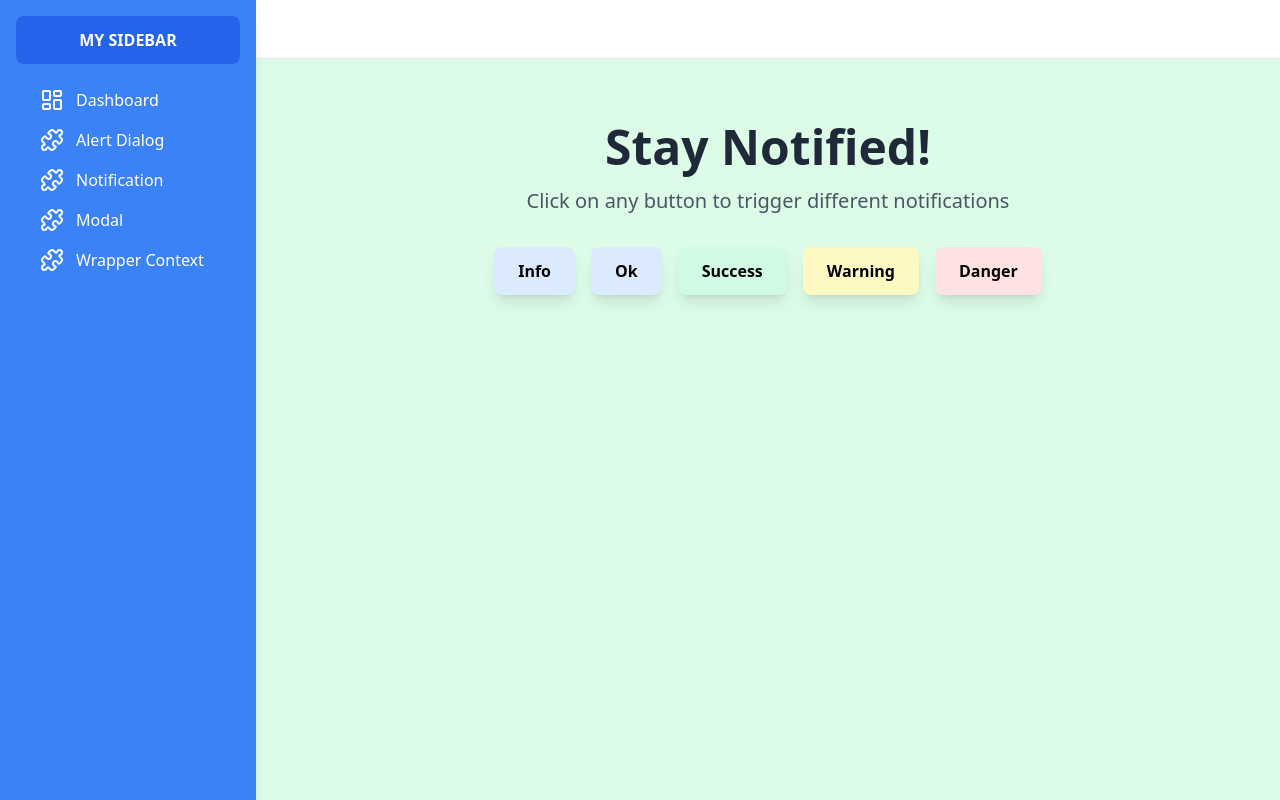
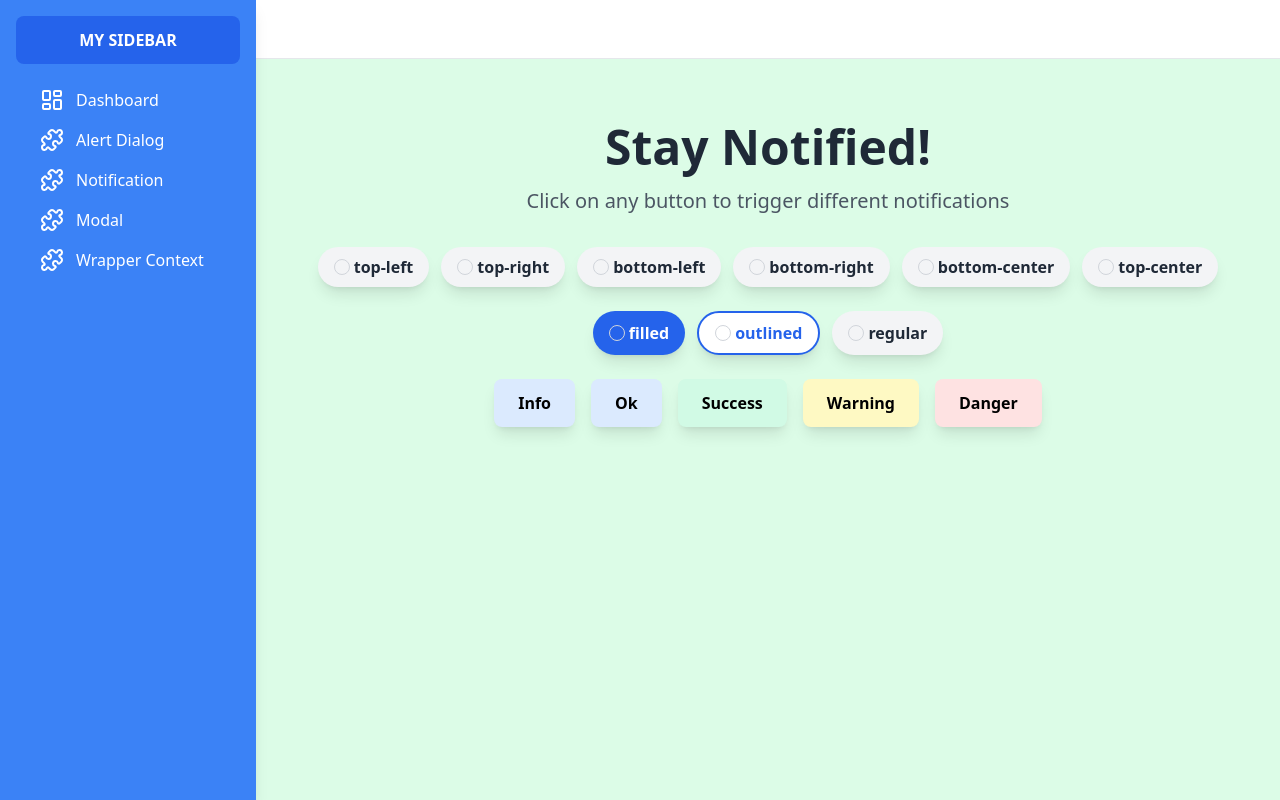
Before and after one commit to steverova/tailwind-feedback-components, a React (Vite) app: page /notification in a window 1280 px wide. Built offline with nearby package versions, Linux system fonts and the light colour scheme.

Commit message:
Refactor routing and add react-router-dom

```diff
--- a/src/App.jsx
+++ b/src/App.jsx
@@ -1,6 +1,5 @@
 import { RouterProvider } from 'react-router-dom'
-import Examples from './Examples'
-import MainLayout from './Layouts/MainLayout/MainLayout'
+
 import router from './routes/routes'
 
 const App = () => {
--- /dev/null
+++ b/src/components/FlatRadioButton.jsx
@@ -0,0 +1,40 @@
+const FlatRadioButton = ({
+	id,
+	name,
+	value,
+	label,
+	checked,
+	onChange,
+	variant
+}) => {
+	const baseStyles =
+		'flex items-center gap-1 px-4 py-2 rounded-full shadow-lg transform transition hover:scale-105'
+
+	const variantStyles = {
+		filled: 'bg-blue-600 text-white',
+		outlined: 'border-2 border-blue-600 text-blue-600 bg-white',
+		regular: 'bg-gray-100 text-gray-800'
+	}
+
+	return (
+		<div
+			className={`${baseStyles} ${variantStyles[variant] || variantStyles.regular}`}>
+			<input
+				type='radio'
+				id={id}
+				name={name}
+				value={value}
+				checked={checked}
+				onChange={onChange}
+				className='appearance-none w-4 h-4 border border-gray-300 rounded-full checked:bg-slate-600 checked:border-transparent focus:outline-none transition-all duration-200'
+			/>
+			<label
+				className='font-semibold'
+				htmlFor={id}>
+				{label}
+			</label>
+		</div>
+	)
+}
+
+export default FlatRadioButton
--- a/src/components/helper.js
+++ b/src/components/helper.js
@@ -17,7 +17,9 @@ export const positionClasses = {
 	'top-left': 'top-4 left-4',
 	'top-right': 'top-4 right-4',
 	'bottom-left': 'bottom-4 left-4',
-	'bottom-right': 'bottom-4 right-4'
+	'bottom-right': 'bottom-4 right-4',
+	'bottom-center': 'bottom-4 left-1/2 transform -translate-x-1/2',
+	'top-center': 'top-4 left-1/2 transform -translate-x-1/2'
 }
 
 const SIZE = 25
--- a/src/main.jsx
+++ b/src/main.jsx
@@ -4,8 +4,6 @@ import App from './App'
 import './index.css'
 import { AlertDialogProvider } from './components/AlertDialog/useAlertDialog'
 import { NotificationProvider } from './components/Notification/useNotification'
-import { RouterProvider } from 'react-router-dom'
-import router from './routes/routes'
 
 ReactDOM.createRoot(document.getElementById('root')).render(
 	<React.StrictMode>
--- a/src/pages/NotificationPage.jsx
+++ b/src/pages/NotificationPage.jsx
@@ -1,5 +1,15 @@
-import { types } from '../components/helper'
+import FlatRadioButton from '../components/FlatRadioButton.jsx'
+import { types, positionClasses } from '../components/helper'
 import { useNotification } from '../components/Notification/useNotification'
+
+const objectToArray = (values) => {
+	return Object.entries(values).map(([key, value]) => {
+		return {
+			key,
+			...value
+		}
+	})
+}
 
 const NotificationPage = () => {
 	const { notificationHandler, closeNotification } = useNotification()
@@ -18,10 +28,11 @@ const NotificationPage = () => {
 		console.log(notificationId)
 	}
 
-	const array = Object.entries(types).map(([key, value]) => ({
-		key,
-		...value
-	}))
+	const positions = objectToArray(positionClasses)
+
+	console.log(positions)
+
+	const array = objectToArray(types)
 
 	return (
 		<div className='flex items-start justify-center min-h-full bg-green-100'>
@@ -35,6 +46,28 @@ const NotificationPage = () => {
 				<p className='text-xl text-gray-600 mb-8'>
 					Click on any button to trigger different notifications
 				</p>
+
+				<div className='flex flex-row gap-3 justify-center my-6 '>
+					{Object.entries(positionClasses).map(([key, value]) => (
+						<FlatRadioButton
+							key={value}
+							name={value}
+							label={key}
+							variant='regular'
+						/>
+					))}
+				</div>
+
+				<div className='flex flex-row gap-3 justify-center my-6 '>
+					{['filled', 'outlined', 'regular'].map((variant) => (
+						<FlatRadioButton
+							key={variant}
+							name={variant}
+							label={variant}
+							variant={variant}
+						/>
+					))}
+				</div>
 
 				{/* Botones de notificaciones */}
 				<div className='flex flex-row flex-wrap gap-4 justify-center'>
```
